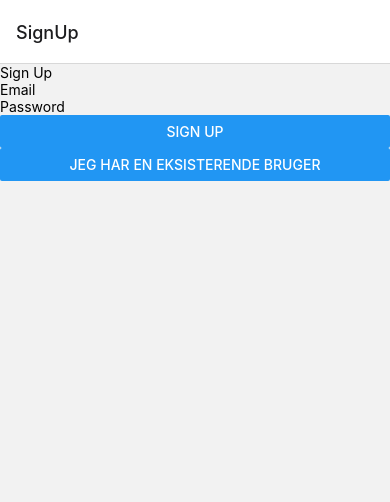
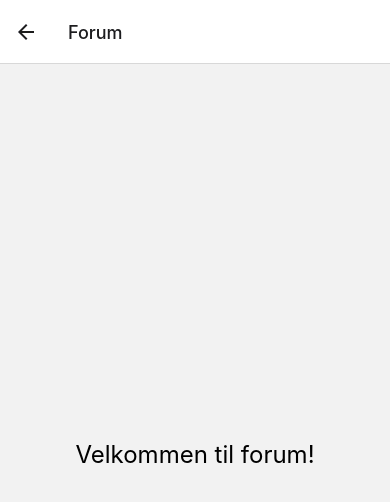
Before and after one commit to EmilCanAttack/Appstar, a React Native app in the folder GoKampAppStar/: screen /Forum in a window 390 px wide. Shown: the top 502 px of the page. Built offline with nearby package versions, Linux system fonts and the light colour scheme.

Commit message:
Forum bliver tilføjet og data blivee tilføjet langsomt

```diff
--- a/GoKampAppStar/App.js
+++ b/GoKampAppStar/App.js
@@ -6,6 +6,7 @@ import SignUp from './SignUp';
 import Login from './Login';
 import Home from './Home';
 import LedigeKampe from './LedigeKampe';
+import Forum from './Forum';
 
 const Stack = createStackNavigator();
 
@@ -17,6 +18,7 @@ export default function App() {
         <Stack.Screen name="Login" component={Login} />
         <Stack.Screen name="Home" component={Home} />
         <Stack.Screen name="LedigeKampe" component={LedigeKampe} />
+        <Stack.Screen name="Forum" component={Forum} />
         {/* Tilføj flere skærme efter behov, f.eks. hjemmeside */}
       </Stack.Navigator>
     </NavigationContainer>
--- /dev/null
+++ b/GoKampAppStar/Forum.js
@@ -0,0 +1,23 @@
+import React from 'react';
+import { View, Text, StyleSheet } from 'react-native';
+
+const Forum = () => {
+  return (
+    <View style={styles.container}>
+      <Text style={styles.title}>Velkommen til forum!</Text>
+    </View>
+  );
+};
+
+const styles = StyleSheet.create({
+  container: {
+    flex: 1,
+    justifyContent: 'center',
+    alignItems: 'center',
+  },
+  title: {
+    fontSize: 24,
+  },
+});
+
+export default Forum;
--- a/GoKampAppStar/Home.js
+++ b/GoKampAppStar/Home.js
@@ -11,6 +11,13 @@ const Home = ({ navigation }) => {
     navigation.navigate('Login');
   };
 
+  const handleForum = async () => {
+    // Tilføj logik til at logge ud her, f.eks. rydning af AsyncStorage-data
+
+    // Naviger tilbage til SignUp-skærmen (eller en anden skærm efter din logik)
+    navigation.navigate('Forum');
+  };
+
   return (
     <ImageBackground
       source={require('./assets/stadium.jpeg')}
@@ -18,8 +25,9 @@ const Home = ({ navigation }) => {
     >
       <View style={styles.container}>
         <Text style={styles.title}>Welcome to the Homepage</Text>
+        <Button title="Ledige Kampe" onPress={() => navigation.navigate('LedigeKampe')} />
+        <Button title="Forum" onPress={() => navigation.navigate('Forum')} />
         <Button title="Log Out" onPress={handleLogout} />
-        <Button title="Ledige Kampe" onPress={() => navigation.navigate('LedigeKampe')} />
       </View>
     </ImageBackground>
   );
--- a/GoKampAppStar/LedigeKampe.js
+++ b/GoKampAppStar/LedigeKampe.js
@@ -2,8 +2,29 @@ import React, { useState } from 'react';
 import { View, Text, Image, FlatList, Modal, TextInput, Button, TouchableOpacity, StyleSheet } from 'react-native';
 
 const data = [
-  // Tidligere data her...
-];
+    {
+      id: 1,
+      logo: require('./assets/stadium.jpeg'),
+      klubnavn: "Taastrup Idrætsforening",
+      tomtekst: "",
+      dato: '17/11 Kl. 19:30',
+      division: 'Motionsrækken',
+      antalSpillere: '8 mand',
+      kontakt: "Emil Can Atan, (+45) 83 91 03 45",
+      adresse: "Gadehavegårdsvej 1, 2630 Taastrup",
+    },
+    {
+      id: 2,
+      logo: require('./assets/stadium.jpeg'),
+      dato: '15/11 Kl. 19:00',
+      division: 'Division 4',
+      antalSpillere: '11 mand',
+      kontakt: "Lars Dahl, (+45) 23 56 43 12",
+      klubnavn: "Albertslund Idrætsforening",
+      tomtekst: "",
+      adresse: "Skallerne 14, 2620 Albertslund",
+    },
+  ];
 
 const sjællandClubs = [
   { name: 'Klub 1', logo: require('./assets/stadium.jpeg') },
```
